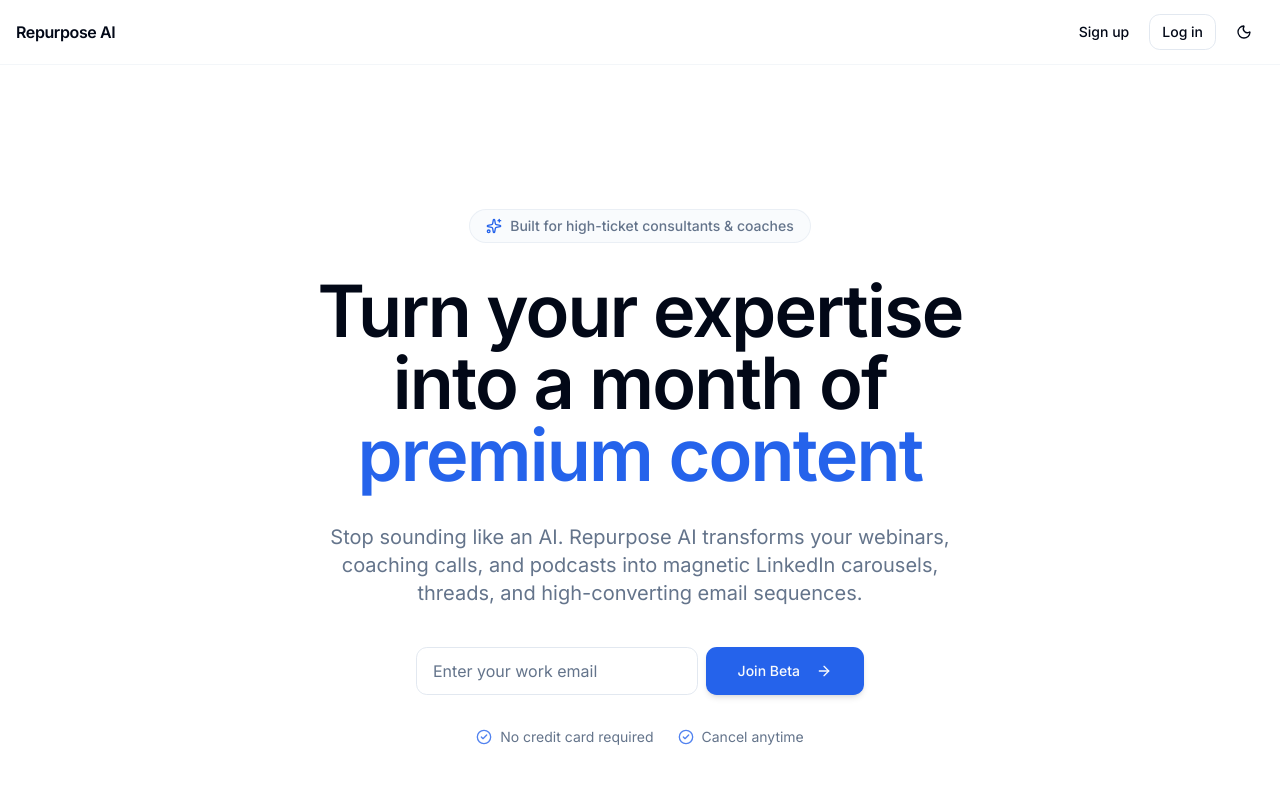
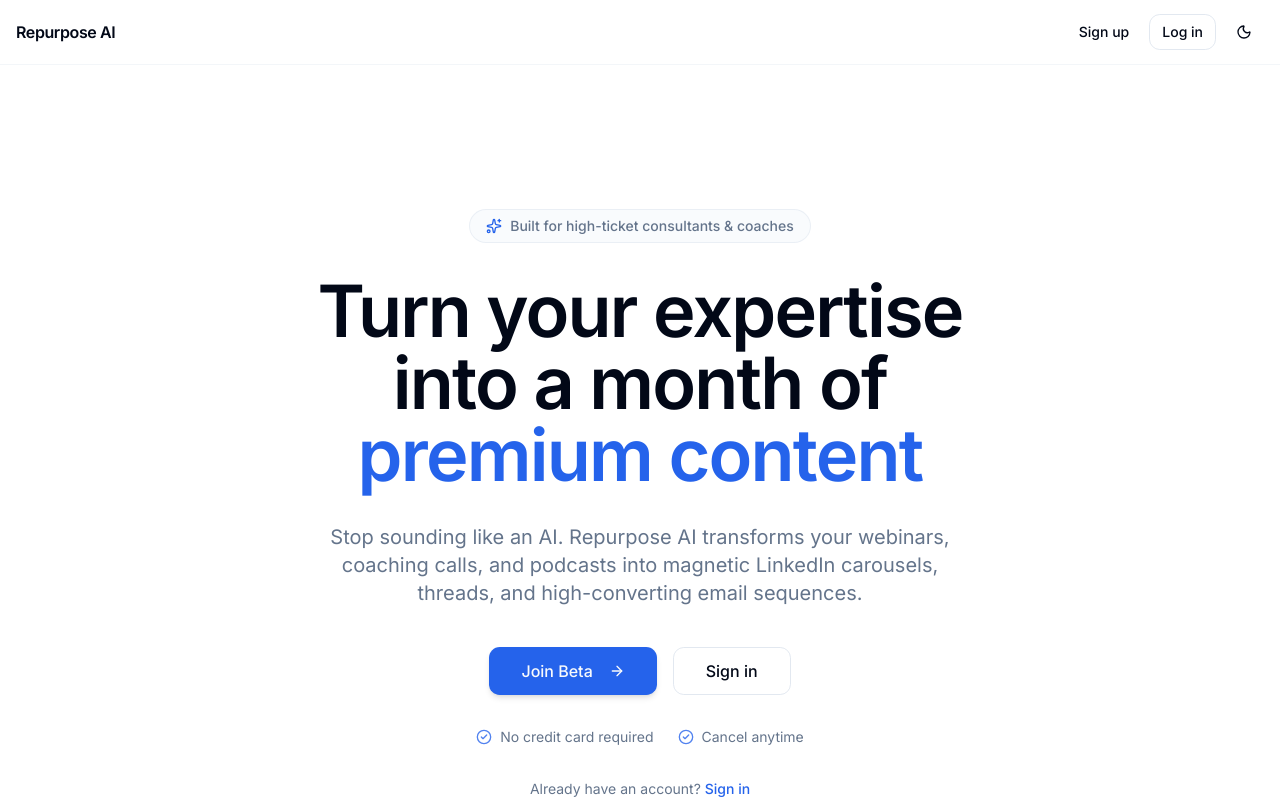
Before and after one commit to muhammadumer1702/repurpose-ai, a Next.js app: page / in a window 1280 px wide. Shown: the top 800 px of the page. Built offline with nearby package versions, Linux system fonts and the light colour scheme; no server answers.

Commit message:
feat: implement landing page with auth redirection and hero section

```diff
--- a/app/page.tsx
+++ b/app/page.tsx
@@ -3,7 +3,6 @@
 import { ArrowRight, Sparkles, CheckCircle2 } from "lucide-react";
 
 import { Button } from "@/components/ui/button";
-import { Input } from "@/components/ui/input";
 import { createClient } from "@/lib/supabase/server";
 
 export default async function HomePage() {
@@ -38,20 +37,22 @@
           <p className="mx-auto mt-8 max-w-2xl text-pretty text-lg text-muted-foreground sm:text-xl leading-relaxed">
             Stop sounding like an AI. Repurpose AI transforms your webinars, coaching calls, and podcasts into magnetic LinkedIn carousels, threads, and high-converting email sequences.
           </p>
-          <div className="mt-10 flex flex-col items-center justify-center gap-4">
-            <form action="/login" className="flex w-full max-w-md flex-col gap-3 sm:flex-row sm:gap-2 mx-auto">
-              <Input
-                type="email"
-                placeholder="Enter your work email"
-                className="h-12 bg-background/50 backdrop-blur-sm px-4 text-base sm:flex-1"
-                required
-              />
-              <Button size="lg" className="h-12 w-full sm:w-auto shadow-md" type="submit">
-                Join Beta
-                <ArrowRight className="h-4 w-4 ml-2" />
+          <div className="mt-10 flex flex-col items-center justify-center gap-6">
+            <div className="flex flex-col sm:flex-row items-center gap-4 w-full sm:w-auto">
+              <Button size="lg" className="h-12 w-full sm:w-auto px-8 shadow-md text-base" asChild>
+                <Link href="/signup">
+                  Join Beta
+                  <ArrowRight className="h-4 w-4 ml-2" />
+                </Link>
               </Button>
-            </form>
-            <div className="mt-4 flex items-center justify-center gap-6 text-sm text-muted-foreground">
+              <Button size="lg" variant="outline" className="h-12 w-full sm:w-auto px-8 text-base bg-background/50 backdrop-blur-sm" asChild>
+                <Link href="/login">
+                  Sign in
+                </Link>
+              </Button>
+            </div>
+
+            <div className="flex items-center justify-center gap-6 text-sm text-muted-foreground mt-2">
               <div className="flex items-center gap-2">
                 <CheckCircle2 className="h-4 w-4 text-primary/80" />
                 <span>No credit card required</span>
@@ -61,6 +62,13 @@
                 <span>Cancel anytime</span>
               </div>
             </div>
+
+            <p className="text-sm text-muted-foreground mt-2">
+              Already have an account?{" "}
+              <Link href="/login" className="font-medium text-primary underline-offset-4 hover:underline">
+                Sign in
+              </Link>
+            </p>
           </div>
         </div>
       </section>
```
